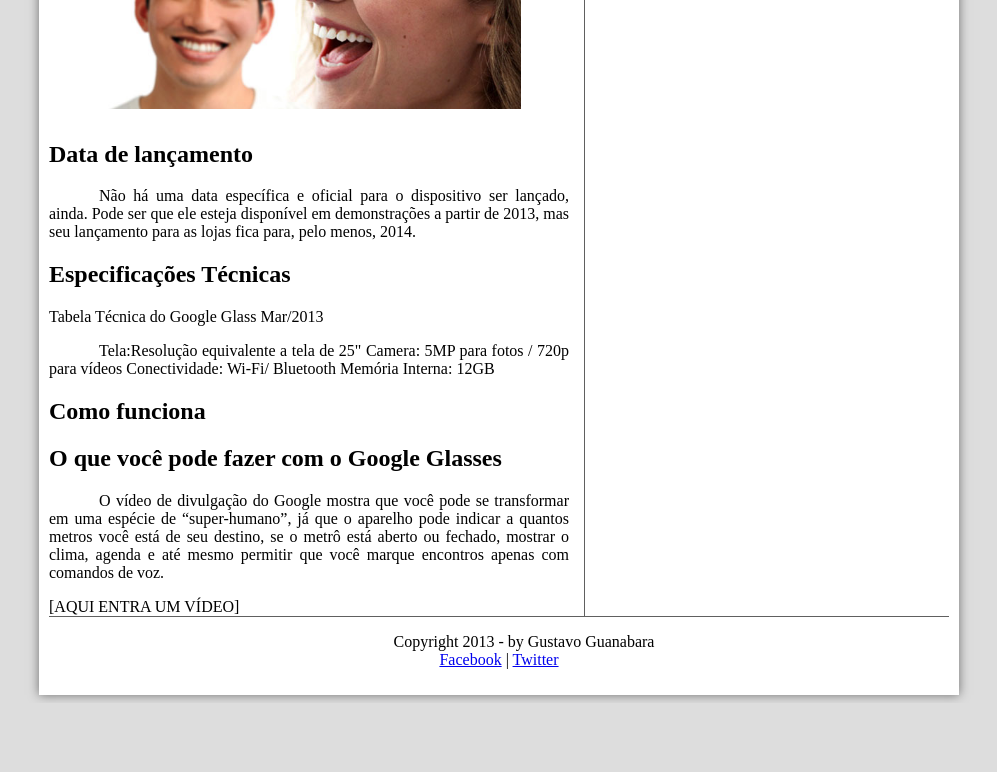
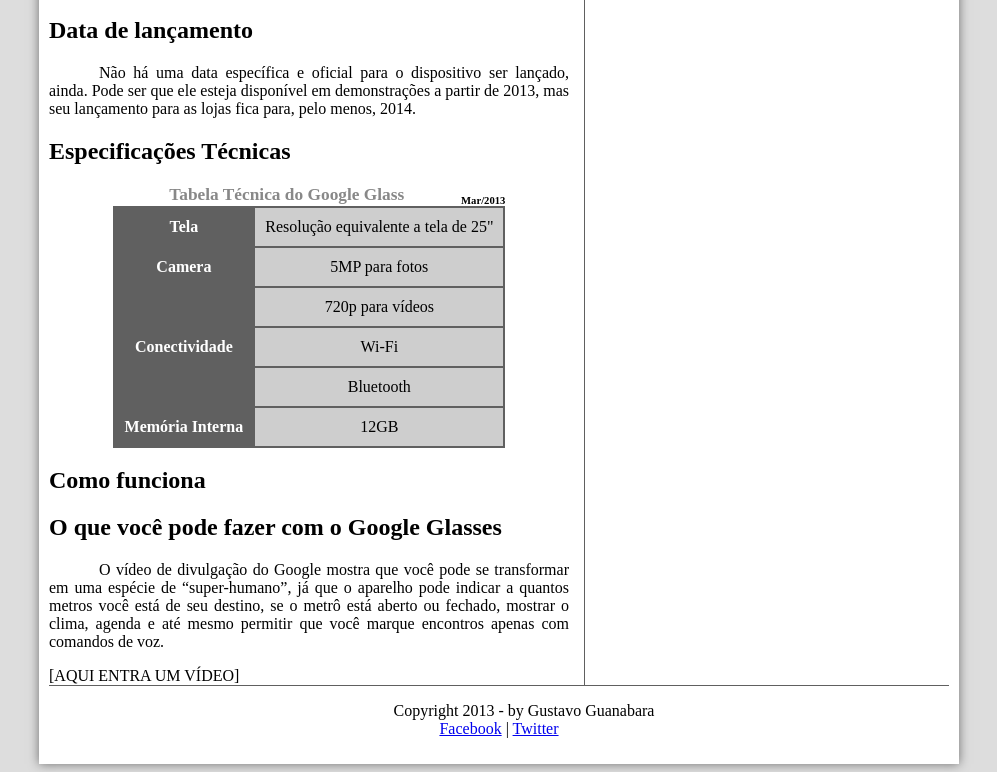
Before and after one commit to moacirmariano/projetoglass, a plain HTML site: page index.html in a window 1280 px wide. Shown: the part 841-1613 px from the top of the page, without its empty margins (141-1138 px from the left). Before the commit the page ends 1544 px from the top, so only its background shows below. Drawn offline with Linux system fonts and the light colour scheme; a web font is replaced by a local one.

Commit message:
Seguencia de atualização

```diff
--- a/css/estilo.css
+++ b/css/estilo.css
@@ -132,6 +132,44 @@
 	padding-right: 15px;
 }
 
+table#tabelaspec {
+	border: 1px solid #606060;
+	border-spacing: 0px;
+	margin-left: auto;
+	margin-right: auto;
+}
+
+table#tabelaspec td {
+	border: 1px solid #606060;
+	padding: 10px;
+	text-align: center;
+	vertical-align: middle;
+}
+
+table#tabelaspec td.ce {
+	color: #ffffff;
+	background-color: #606060;
+	vertical-align: top;
+	font-weight: bold;
+}
+
+table#tabelaspec td.cd {
+	background-color: #cecece;
+}
+
+table#tabelaspec caption {
+	color: #888888;
+	font-size: 13pt;
+	font-weight: bolder;
+}
+
+table#tabelaspec caption span {
+	display: block;
+	float: right;
+	color: #000000;
+	font-size: 8pt;
+	margin-top: 10px;
+}
 aside#lateral {
 	display: block;
 	width: 350px;
--- a/index.html
+++ b/index.html
@@ -37,6 +37,7 @@
 
 <!--------------------------------------------------------------------->
 <!-- Exemplo de Formatação em html para código, alinhamento correto. -->
+<!--
 
 <pre>
 <cod>
@@ -47,6 +48,8 @@
 }
 </cod>
 </pre>
+
+-->
 <!-- ------------------------------------------------------------------->
 
 
@@ -67,12 +70,16 @@
 <p>Não há uma data específica e oficial para o dispositivo ser lançado, ainda. Pode ser que ele esteja disponível em demonstrações a partir de 2013, mas seu lançamento para as lojas fica para, pelo menos, 2014.</p>
 
 <h1>Especificações Técnicas</h1>
-Tabela Técnica do Google Glass Mar/2013
+<table id="tabelaspec">
+<caption>Tabela Técnica do Google Glass <span>Mar/2013</span></caption>
 
-<P>Tela:Resolução equivalente a tela de 25"
-Camera: 5MP para fotos / 720p para vídeos
-Conectividade: Wi-Fi/ Bluetooth
-Memória Interna: 12GB</P>
+<tr><td class="ce">Tela</td> <td class="cd">Resolução equivalente a tela de 25"</td></tr>
+<tr><td rowspan="2" class="ce">Camera</td> <td class="cd">5MP para fotos</tr>
+<tr><td class="cd">720p para vídeos</td></tr>
+<tr><td rowspan="2" class="ce">Conectividade</td><td class="cd"> Wi-Fi</tr>
+<tr><td class="cd">Bluetooth</td></tr>
+<tr><td class="ce">Memória Interna</td> <td class="cd">12GB</tr>
+</table>
 
 <h1>Como funciona</h1>
 
```
